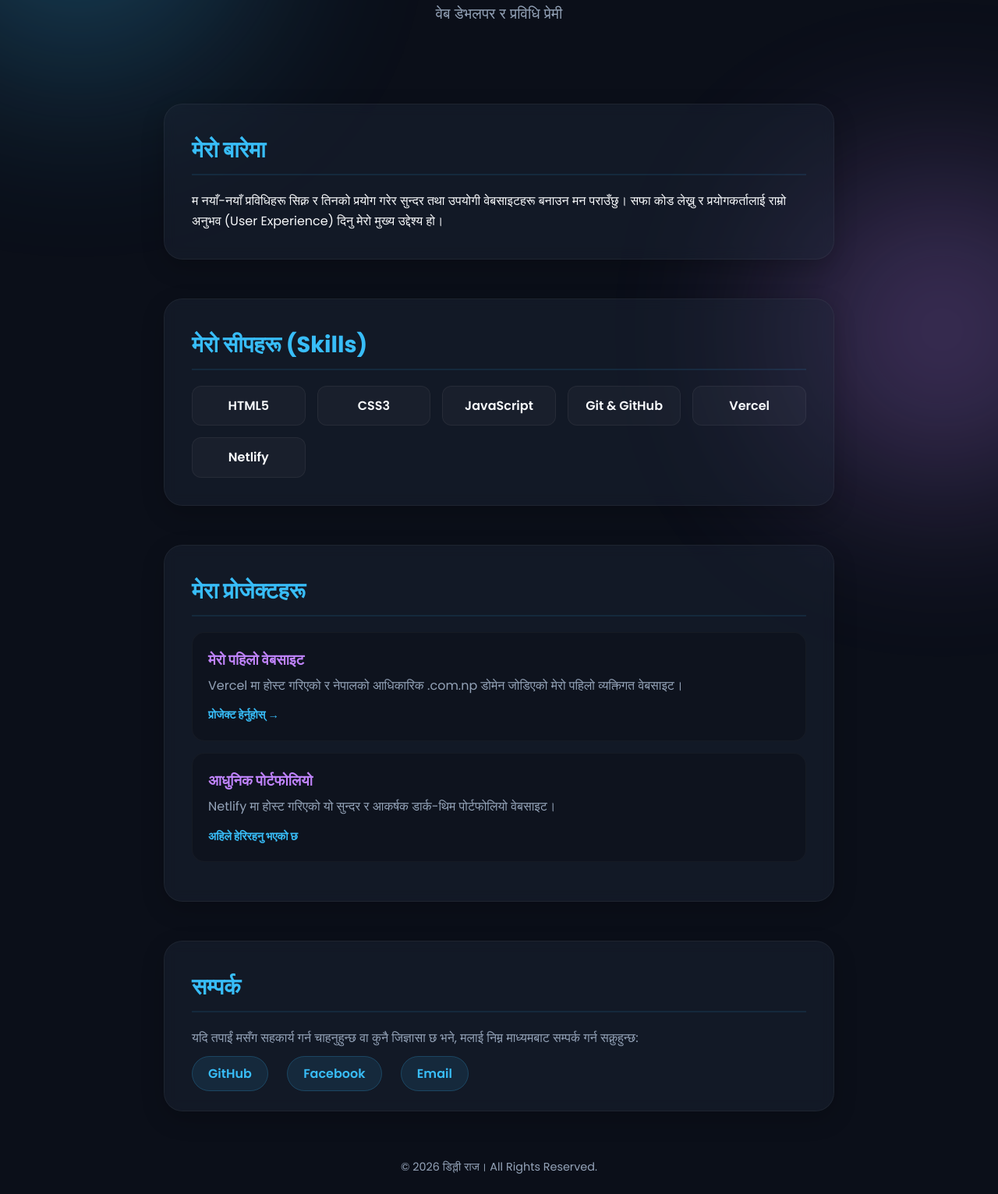
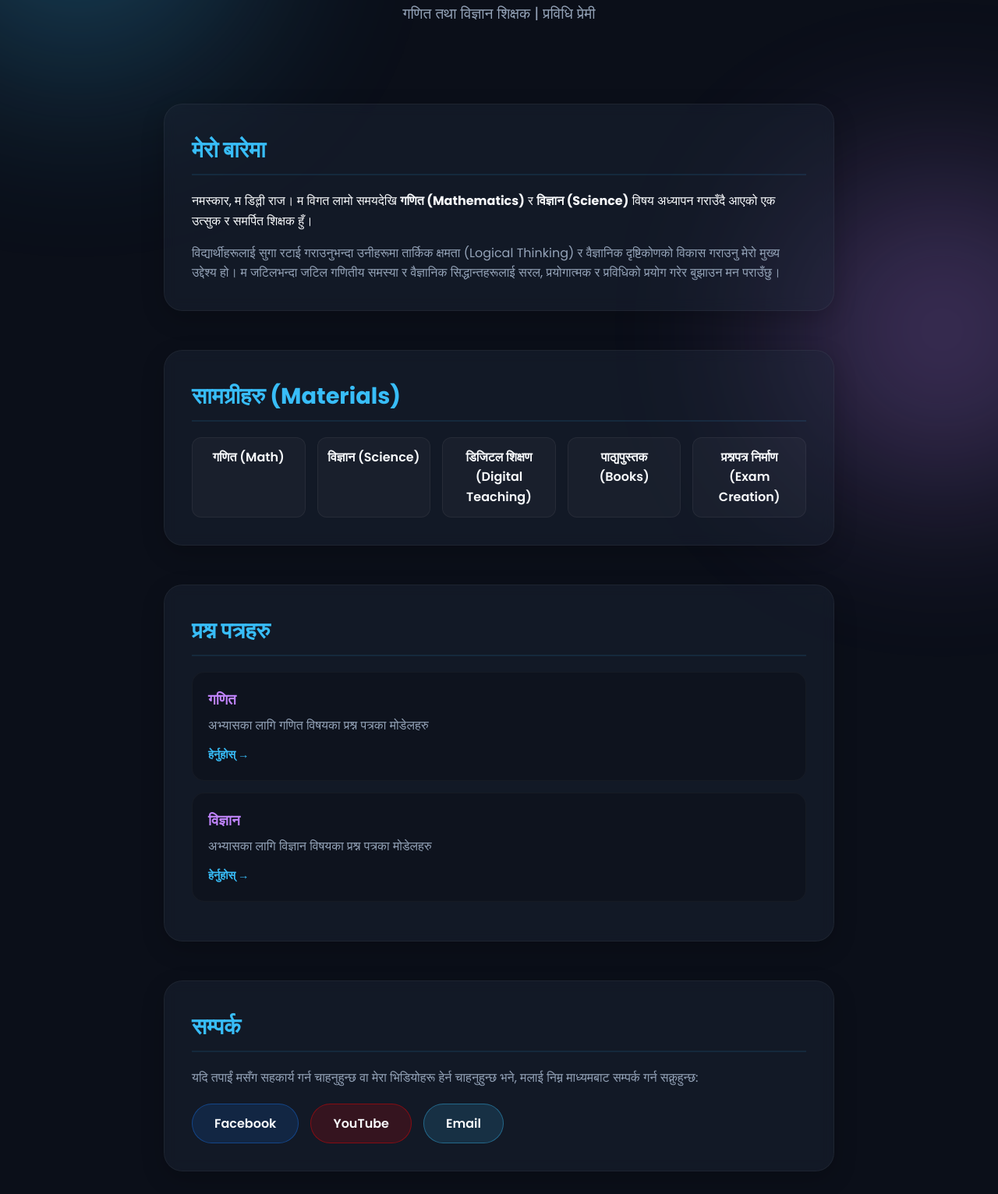
Before and after one commit to Diption/my-first-site, a plain HTML site: page index.html in a window 1280 px wide. Shown: the part 257-1789 px from the top of the page at 78% size. Drawn offline with Linux system fonts and the light colour scheme.

Commit message:
Update index.html

```diff
--- a/index.html
+++ b/index.html
@@ -39,14 +39,12 @@
         }
 
         /* --- ADVANCED ANIMATED BACKGROUND --- */
-        /* ब्याकग्राउन्डमा दुईवटा रङ्गीन प्रकाशका गोलाहरू (Glow Orbs) थपिएको */
         body::before, body::after {
             content: "";
             position: fixed;
             width: 400px;
             height: 400px;
             border-radius: 50%;
-            background: min-content;
             filter: blur(120px);
             z-index: -1;
             opacity: 0.3;
@@ -65,17 +63,12 @@
             background: var(--accent);
             bottom: -10%;
             right: -10%;
-            animation-delay: 6s; /* यो अलि ढिलो घुम्छ */
+            animation-delay: 6s;
         }
 
-        /* प्रकाशहरू सुस्तरी तैरिने एनिमेसन */
         @keyframes pulseBg {
-            0% {
-                transform: translate(0, 0) scale(1);
-            }
-            100% {
-                transform: translate(80px, 50px) scale(1.2);
-            }
+            0% { transform: translate(0, 0) scale(1); }
+            100% { transform: translate(80px, 50px) scale(1.2); }
         }
 
         /* --- NAVIGATION BAR --- */
@@ -154,7 +147,7 @@
             color: var(--text-muted);
         }
 
-        /* Advanced Section Card Styling (Glassmorphism इफेक्ट) */
+        /* Advanced Section Card Styling */
         section {
             margin-bottom: 50px;
             background-color: var(--card-bg);
@@ -167,7 +160,6 @@
             transition: transform 0.4s ease, border-color 0.4s ease;
         }
 
-        /* माउस लैजाँदा कार्ड हल्का माथि उठ्ने */
         section:hover {
             transform: translateY(-5px);
             border-color: rgba(56, 189, 248, 0.2);
@@ -248,22 +240,52 @@
             margin-bottom: 20px;
         }
 
-        .social-links a {
-            color: var(--primary);
-            text-decoration: none;
-            margin-right: 20px;
-            font-weight: 600;
-            background: rgba(56, 189, 248, 0.1);
-            padding: 10px 20px;
-            border-radius: 50px;
-            border: 1px solid rgba(56, 189, 248, 0.2);
-            transition: all 0.3s;
+        .social-links {
+            display: flex;
+            flex-wrap: wrap;
+            gap: 15px;
         }
 
-        .social-links a:hover {
-            color: #0b0f19;
+        .social-links a {
+            text-decoration: none;
+            font-weight: 600;
+            padding: 12px 28px;
+            border-radius: 50px;
+            transition: all 0.3s ease;
+            color: #f8fafc;
+        }
+
+        /* फेसबुक बटन स्टाइल */
+        .fb-btn {
+            background: rgba(24, 119, 242, 0.15);
+            border: 1px solid rgba(24, 119, 242, 0.4);
+        }
+        .fb-btn:hover {
+            background: #1877f2;
+            box-shadow: 0 0 20px rgba(24, 119, 242, 0.6);
+            color: #fff !important;
+        }
+
+        /* युट्युब बटन स्टाइल */
+        .yt-btn {
+            background: rgba(255, 0, 0, 0.15);
+            border: 1px solid rgba(255, 0, 0, 0.4);
+        }
+        .yt-btn:hover {
+            background: #ff0000;
+            box-shadow: 0 0 20px rgba(255, 0, 0, 0.6);
+            color: #fff !important;
+        }
+
+        /* ईमेल बटन स्टाइल */
+        .mail-btn {
+            background: rgba(56, 189, 248, 0.15);
+            border: 1px solid rgba(56, 189, 248, 0.4);
+        }
+        .mail-btn:hover {
             background: var(--primary);
-            box-shadow: 0 0 15px var(--primary);
+            box-shadow: 0 0 20px rgba(56, 189, 248, 0.6);
+            color: #0b0f19 !important;
         }
 
         footer {
@@ -278,7 +300,7 @@
             .nav-links { gap: 15px; }
             .nav-links a { font-size: 0.85rem; }
             header h1 { font-size: 2.5rem; }
-            body::before, body::after { width: 250px; height: 250px; } /* मोबाइलमा सानो बत्ती */
+            body::before, body::after { width: 250px; height: 250px; }
         }
     </style>
 </head>
@@ -290,8 +312,8 @@
             <a href="#" class="logo">DR</a>
             <ul class="nav-links">
                 <li><a href="#about">बारेमा</a></li>
-                <li><a href="#skills">सीपहरू</a></li>
-                <li><a href="#projects">प्रोजेक्टहरू</a></li>
+                <li><a href="#skills">सामग्रीहरु</a></li>
+                <li><a href="#projects">प्रश्न पत्रहरु</a></li>
                 <li><a href="#contact">सम्पर्क</a></li>
             </ul>
         </div>
@@ -301,55 +323,55 @@
         <!-- Hero Section -->
         <header>
             <h1>नमस्ते, म डिल्ली राज</h1>
-            <p>वेब डेभलपर र प्रविधि प्रेमी</p>
+            <p>गणित तथा विज्ञान शिक्षक | प्रविधि प्रेमी</p>
         </header>
 
         <!-- About Me Section -->
         <section id="about">
             <h2>मेरो बारेमा</h2>
-            <p>म नयाँ-नयाँ प्रविधिहरू सिक्न र तिनको प्रयोग गरेर सुन्दर तथा उपयोगी वेबसाइटहरू बनाउन मन पराउँछु। सफा कोड लेख्नु र प्रयोगकर्तालाई राम्रो अनुभव (User Experience) दिनु मेरो मुख्य उद्देश्य हो।</p>
+            <p>नमस्कार, म डिल्ली राज। म विगत लामो समयदेखि <strong>गणित (Mathematics)</strong> र <strong>विज्ञान (Science)</strong> विषय अध्यापन गराउँदै आएको एक उत्सुक र समर्पित शिक्षक हुँ।</p>
+            <p style="margin-top: 15px; color: var(--text-muted);">विद्यार्थीहरूलाई सुगा रटाई गराउनुभन्दा उनीहरूमा तार्किक क्षमता (Logical Thinking) र वैज्ञानिक दृष्टिकोणको विकास गराउनु मेरो मुख्य उद्देश्य हो। म जटिलभन्दा जटिल गणितीय समस्या र वैज्ञानिक सिद्धान्तहरूलाई सरल, प्रयोगात्मक र प्रविधिको प्रयोग गरेर बुझाउन मन पराउँछु।</p>
         </section>
 
-        <!-- Skills Section -->
+        <!-- Materials Section -->
         <section id="skills">
-            <h2>मेरो सीपहरू (Skills)</h2>
+            <h2>सामग्रीहरु (Materials)</h2>
             <div class="skills-grid">
-                <div class="skill-tag">HTML5</div>
-                <div class="skill-tag">CSS3</div>
-                <div class="skill-tag">JavaScript</div>
-                <div class="skill-tag">Git & GitHub</div>
-                <div class="skill-tag">Vercel</div>
-                <div class="skill-tag">Netlify</div>
+                <div class="skill-tag">गणित (Math)</div>
+                <div class="skill-tag">विज्ञान (Science)</div>
+                <div class="skill-tag">डिजिटल शिक्षण (Digital Teaching)</div>
+                <div class="skill-tag">पाठ्यपुस्तक (Books)</div>
+                <div class="skill-tag">प्रश्नपत्र निर्माण (Exam Creation)</div>
             </div>
         </section>
 
-        <!-- Projects Section -->
+        <!-- Question Papers Section -->
         <section id="projects">
-            <h2>मेरा प्रोजेक्टहरू</h2>
+            <h2>प्रश्न पत्रहरु</h2>
 
             <!-- Project 1 -->
             <div class="project-card">
-                <h3>मेरो पहिलो वेबसाइट</h3>
-                <p>Vercel मा होस्ट गरिएको र नेपालको आधिकारिक .com.np डोमेन जोडिएको मेरो पहिलो व्यक्तिगत वेबसाइट।</p>
-                <a href="https://drpokharel.com.np" class="project-link" target="_blank">प्रोजेक्ट हेर्नुहोस् →</a>
+                <h3>गणित</h3>
+                <p>अभ्यासका लागि गणित विषयका प्रश्न पत्रका मोडेलहरु</p>
+                <a href="https://drpokharel.com.np" class="project-link" target="_blank">हेर्नुहोस् →</a>
             </div>
 
             <!-- Project 2 -->
             <div class="project-card">
-                <h3>आधुनिक पोर्टफोलियो</h3>
-                <p>Netlify मा होस्ट गरिएको यो सुन्दर र आकर्षक डार्क-थिम पोर्टफोलियो वेबसाइट।</p>
-                <a href="#" class="project-link">अहिले हेरिरहनु भएको छ</a>
+                <h3>विज्ञान</h3>
+                <p>अभ्यासका लागि विज्ञान विषयका प्रश्न पत्रका मोडेलहरु</p>
+                <a href="#" class="project-link">हेर्नुहोस् →</a>
             </div>
         </section>
 
         <!-- Contact Section -->
         <section id="contact">
             <h2>सम्पर्क</h2>
-            <p class="contact-text">यदि तपाईं मसँग सहकार्य गर्न चाहनुहुन्छ वा कुनै जिज्ञासा छ भने, मलाई निम्न माध्यमबाट सम्पर्क गर्न सक्नुहुन्छ:</p>
+            <p class="contact-text">यदि तपाईं मसँग सहकार्य गर्न चाहनुहुन्छ वा मेरा भिडियोहरू हेर्न चाहनुहुन्छ भने, मलाई निम्न माध्यमबाट सम्पर्क गर्न सक्नुहुन्छ:</p>
             <div class="social-links">
-                <a href="https://github.com/diption7" target="_blank">GitHub</a>
-                <a href="#" target="_blank">Facebook</a>
-                <a href="mailto:your-email@gmail.com">Email</a>
+                <a href="https://facebook.com/diption.pokharel.2025" target="_blank" class="fb-btn">Facebook</a>
+                <a href="https://youtube.com/@onlineeducation3978" target="_blank" class="yt-btn">YouTube</a>
+                <a href="mailto:diptionp@gmail.com" class="mail-btn">Email</a>
             </div>
         </section>
 
```
